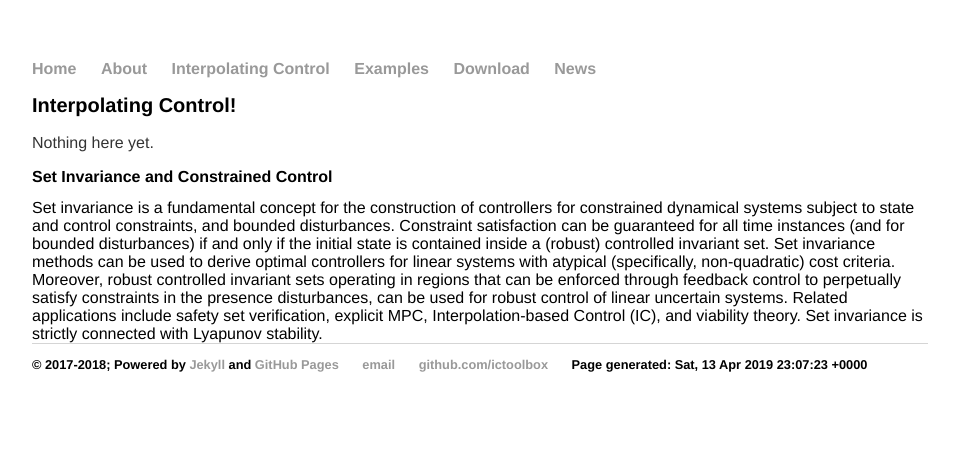
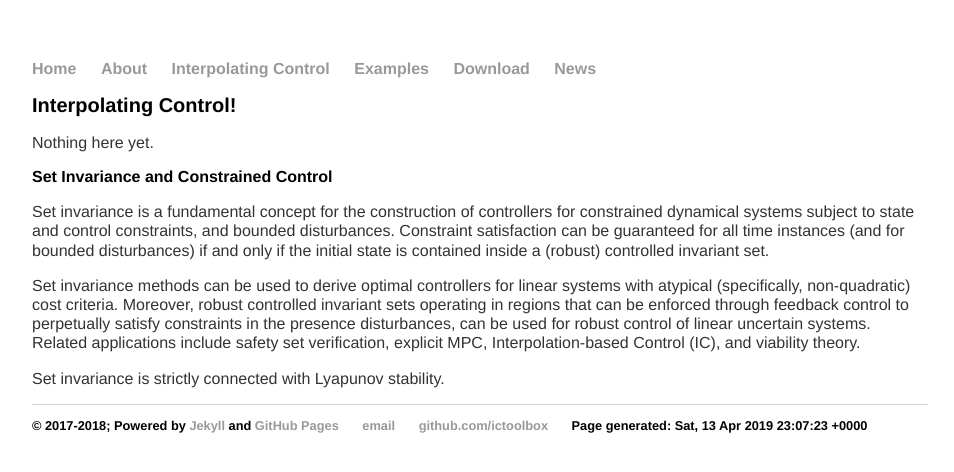
Before and after one commit to ICToolbox/ictoolbox.github.io, a Jekyll site: the page built from ic/index.html, in a window 1280 px wide. Shown: the top 472 px of the page, without its empty margins (160-1114 px from the left). Built offline with Jekyll 4.4.1, drawn with Linux system fonts in a browser that asks for light colours.

```diff
--- a/ic/index.html
+++ b/ic/index.html
@@ -8,16 +8,18 @@ title: Interpolating Control
 
 	<h2>Set Invariance and Constrained Control</h2>
 
-	Set invariance is a fundamental concept for the construction of controllers for constrained dynamical systems
+	<p>Set invariance is a fundamental concept for the construction of controllers for constrained dynamical systems
 	subject to state and control constraints, and bounded disturbances. Constraint satisfaction can be guaranteed
 	for all time instances (and for bounded disturbances) if and only if the initial state is contained inside a
-	(robust) controlled invariant set. Set invariance methods can be used to derive optimal controllers for linear systems with atypical
+	(robust) controlled invariant set. </p>
+
+	<p>Set invariance methods can be used to derive optimal controllers for linear systems with atypical
 	(specifically, non-quadratic) cost criteria. Moreover, robust controlled invariant sets operating
 	in regions that can be enforced through feedback control to perpetually satisfy constraints in the
 	presence disturbances,  can be used for robust control of linear uncertain systems. Related applications
-	include safety set verification, explicit MPC, Interpolation-based Control (IC), and viability theory.
+	include safety set verification, explicit MPC, Interpolation-based Control (IC), and viability theory.</p>
 
-	Set invariance is strictly connected with Lyapunov stability.
+	<p>Set invariance is strictly connected with Lyapunov stability.</p>
 
 <!--
 		<p>For the constrained control problem, local state $x_i(k)$ and control $u_i(k)$ vectors are subject to
```
